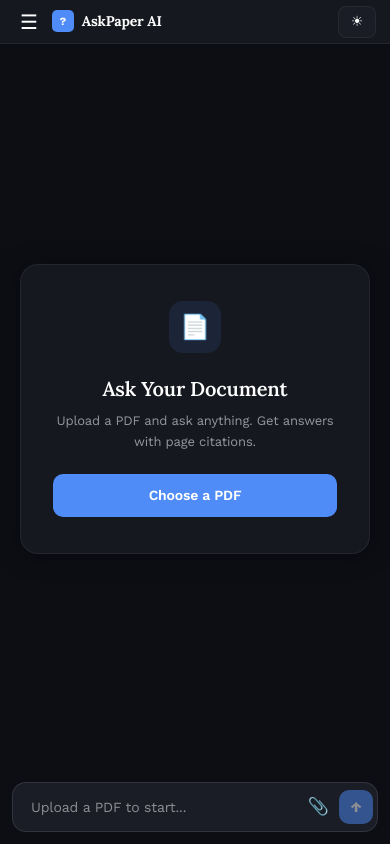
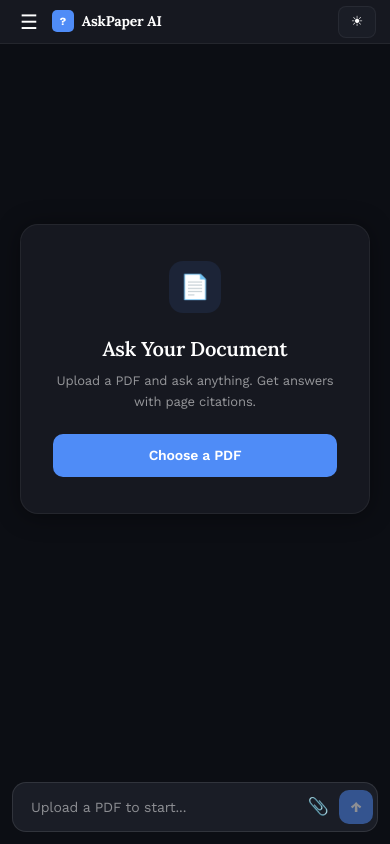
Before and after one commit to ianujrathore/AskPaper-AI, a React (Vite) app in the folder frontend/: page / in a window 390 px wide. Built offline with nearby package versions, Linux system fonts and the light colour scheme.

Commit message:
Fix Mobile Chat Input Positioning and Responsiveness

```diff
--- a/frontend/src/pages/Home.jsx
+++ b/frontend/src/pages/Home.jsx
@@ -56,7 +56,7 @@
   const newChat = () => { setDocId(null); setDocInfo(null); setChat([]); setFile(null); setSidebarOpen(false) }
 
   return (
-    <div style={{ fontFamily: "'Work Sans', sans-serif", height: '100vh', background: theme.bg, display: 'flex', flexDirection: 'column', overflow: 'hidden', transition: 'all 0.3s ease' }}>
+    <div style={{ fontFamily: "'Work Sans', sans-serif", height: '100dvh', background: theme.bg, display: 'flex', flexDirection: 'column', overflow: 'hidden', transition: 'all 0.3s ease' }}>
 
       <Navbar darkMode={darkMode} setDarkMode={setDarkMode} theme={theme} onMenuClick={() => setSidebarOpen(!sidebarOpen)} />
 
@@ -87,7 +87,7 @@
           </div>
         </div>
 
-        <div style={{ flex: 1, overflowY: 'auto', display: 'flex', justifyContent: 'center' }}>
+        <div style={{ flex: 1, overflowY: 'auto', display: 'flex', justifyContent: 'center', paddingBottom: '80px' }}>
           {!docId ? (
             <div style={{ display: 'flex', alignItems: 'center', justifyContent: 'center', width: '100%', padding: '20px' }}>
               <div style={{ backgroundColor: theme.cardBg, borderRadius: '18px', border: `1px solid ${theme.border}`, padding: '36px 32px', textAlign: 'center', maxWidth: '380px', width: '100%', boxShadow: darkMode ? '0 2px 24px rgba(0,0,0,0.4)' : '0 1px 12px rgba(0,0,0,0.03)' }}>
@@ -131,7 +131,7 @@
         </div>
       </div>
 
-      <div style={{ padding: '8px 12px 12px', display: 'flex', justifyContent: 'center', flexShrink: 0 }}>
+      <div style={{ padding: '8px 12px 12px', display: 'flex', justifyContent: 'center', flexShrink: 0, position: 'sticky', bottom: 0, backgroundColor: theme.bg }}>
         <div style={{ width: '100%', maxWidth: '680px', position: 'relative' }}>
           <form onSubmit={handleAsk}>
             <input type="text" value={question} onChange={(e) => setQuestion(e.target.value)}
```
